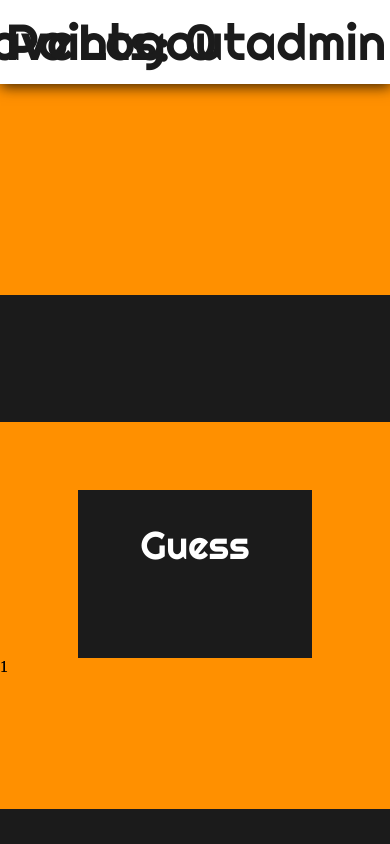
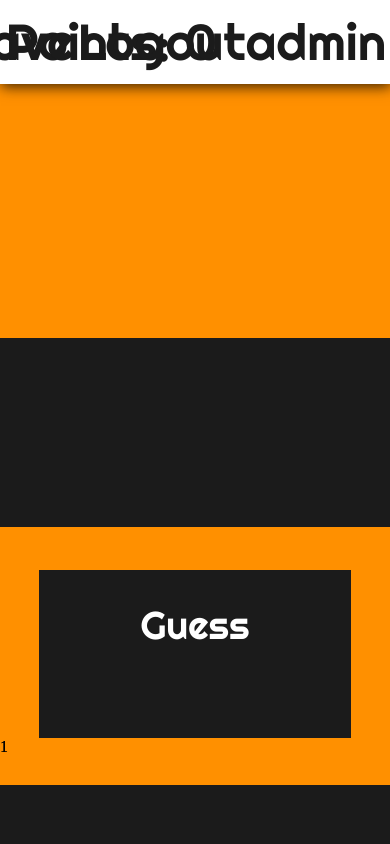
Before and after one commit to LaMavia/gierczak, a PHP site: page /WIP/game.php in a window 390 px wide. Run offline with PHP 8.4, Linux system fonts and the light colour scheme; a user stored in the database is signed in.

Commit message:
Breakpoint for phones

```diff
--- a/css-less_files/style3.css
+++ b/css-less_files/style3.css
@@ -125,7 +125,7 @@ a {
     bottom: 0.2vh;
     left: -32.5vw;
     background-color: #1b1b1b;
-    color: #ffffff;
+    color: transparent;
     width: 3vw;
     height: 3vw;
     border-radius: 50%;
@@ -135,7 +135,6 @@ a {
     transition: 1s 0.11s ease-out;
   }
   .box__main .shop__icon:hover {
-    color: #ff9000;
     transition: 0.3s 0.11s ease-in-out;
     border: 5px #ffffff dashed;
   }
@@ -245,23 +244,23 @@ a {
   }
   .box__main input[type=number] {
     width: 100vw;
-    height: 15vh;
-    margin-top: 35vh;
+    height: 22.5vh;
+    margin-top: 40vh;
     background-color: #1b1b1b;
     color: #ffffff;
-    font-size: 6vw;
+    font-size: 12vw;
     padding: 0 2.5vw;
     border: 0px transparent none;
     text-align: center;
   }
   .box__main .welcome__text {
     position: absolute;
-    left: 7vw;
-    top: 17vh;
+    left: -3vw;
+    top: 13vh;
     width: auto;
     color: #ffffff;
     text-align: center;
-    font-size: 7vw;
+    font-size: 9vw;
     font-family: 'Righteous', cursive;
     font-weight: 600;
     text-transform: capitalize;
@@ -272,11 +271,11 @@ a {
     text-shadow: -4px -4px 2px rgba(0, 0, 0, 0.75);
   }
   .box__main .guess {
-    width: 60vw;
+    width: 80vw;
     height: 20vh;
-    margin-left: 20vw;
-    margin-right: 40vw;
-    margin-top: 8vh;
+    margin-left: 10vw;
+    margin-right: 10vw;
+    margin-top: 5vh;
     padding: 4vh;
     text-align: center;
     font-family: 'Righteous', cursive;
@@ -293,8 +292,8 @@ a {
   .box__main .hint {
     position: fixed;
     bottom: 0;
-    left: 20vw;
-    width: 60vw;
+    left: 0;
+    width: 100vw;
     height: auto;
     background-color: #ffffff;
     color: #1b1b1b;
@@ -313,7 +312,7 @@ a {
     background-color: #1b1b1b;
     color: #ffffff;
     width: 100vw;
-    height: 9vw;
+    height: 7vh;
     overflow: hidden;
     text-align: center;
     font-size: 10vh;
@@ -328,9 +327,9 @@ a {
   .box__main .shop__box {
     position: fixed;
     left: 0;
-    bottom: 0;
+    bottom: 9vw;
     width: 100vw;
-    height: 89.9vh;
+    height: 82.9vh;
     background: #ffffff;
     z-index: 1;
     -webkit-box-shadow: 1px 3px 13px 0px rgba(0, 0, 0, 0.75);
--- a/css-less_files/style3.less
+++ b/css-less_files/style3.less
@@ -130,7 +130,7 @@ a{
           bottom: 0.2vh;
           left: -32.5vw;
           background-color: #1b1b1b;
-          color: #ffffff;
+          color: transparent;
           width: 3vw;
           height: 3vw;
           border-radius: 50%;
@@ -140,7 +140,6 @@ a{
           .anim1a;
 
           &:hover{
-            color: #ff9000;
             .anim2a;
             border: 5px #ffffff dashed;
           }
@@ -268,23 +267,23 @@ a{
 
     input[type=number]{
       width: 100vw;
-      height: 15vh;
-      margin-top: 35vh;
+      height: 22.5vh;
+      margin-top: 40vh;
       background-color: #1b1b1b;
       color: #ffffff;
-      font-size: 6vw;
+      font-size: 12vw;
       padding: 0 2.5vw;
       border: 0px transparent none;
       text-align: center;
     }
     .welcome__text{
       position: absolute;
-      left: 7vw;
-      top: 17vh;
+      left: -3vw;
+      top: 13vh;
       width: auto;
       color: #ffffff;
       text-align: center;
-      font-size: 7vw;
+      font-size: 9vw;
       font-family: 'Righteous', cursive;
       font-weight: 600;
       text-transform: capitalize;
@@ -296,11 +295,11 @@ a{
       }
     }
     .guess{
-      width: 60vw;
+      width: 80vw;
       height: 20vh;
-      margin-left: 20vw;
-      margin-right: 40vw;
-      margin-top: 8vh;
+      margin-left: 10vw;
+      margin-right: 10vw;
+      margin-top: 5vh;
       padding: 4vh;
       text-align: center;
       font-family: 'Righteous', cursive;
@@ -318,8 +317,8 @@ a{
     .hint{
         position: fixed;
         bottom: 0;
-        left: 20vw;
-        width: 60vw;
+        left: 0;
+        width: 100vw;
         height: auto;
         background-color: #ffffff;
         color: #1b1b1b;
@@ -338,7 +337,7 @@ a{
           background-color: #1b1b1b;
           color: #ffffff;
           width: 100vw;
-          height: 9vw;
+          height: 7vh;
           overflow: hidden;
           text-align: center;
           font-size: 10vh;
@@ -354,9 +353,9 @@ a{
         &__box{
             position: fixed;
             left: 0;
-            bottom: 0;
+            bottom: 9vw;
             width: 100vw;
-            height: 89.9vh;
+            height: 82.9vh;
             background: #ffffff;
             z-index: 1;
             .shadowbox1;
```
